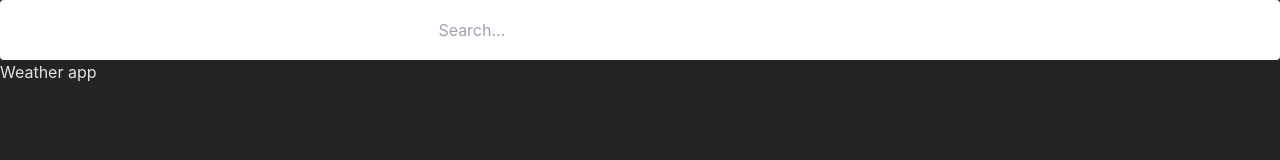
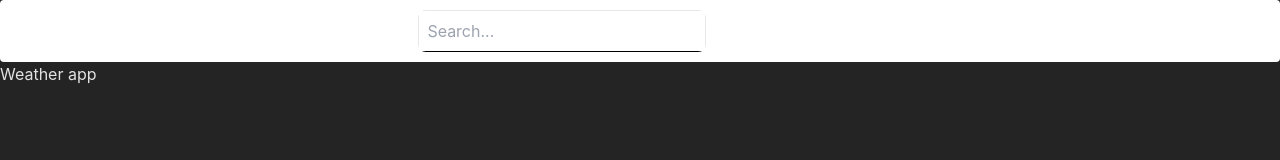
Before and after one commit to MuhammedSarajlic/Weather-App, a React (Vite) app in the folder weather-app/: page / in a window 1280 px wide. Shown: the top 160 px of the page. Built offline with nearby package versions, Linux system fonts and the light colour scheme; no server answers.

Commit message:
feat: Add search
-Add search query
-Display weather data for the searched city

```diff
--- a/weather-app/src/App.tsx
+++ b/weather-app/src/App.tsx
@@ -6,7 +6,7 @@ import { LocationData, CurrentData } from './interfaces';
 function App() {
   const [current, setCurrent] = useState<CurrentData | null>(null);
   const [location, setLocation] = useState<LocationData | null>(null);
-  const [searchQuery, setSearchQuery] = useState<string | undefined>();
+  const [searchQuery, setSearchQuery] = useState<string | undefined>('');
 
   const URL = `http://api.weatherapi.com/v1/current.json?key=${
     import.meta.env.VITE_API_KEY
--- a/weather-app/src/components/Navbar.tsx
+++ b/weather-app/src/components/Navbar.tsx
@@ -12,9 +12,11 @@ const Navbar = ({ setSearchQuery }: Props) => {
   const [lat, setLat] = useState<number | null>(null);
   const [lon, setLon] = useState<number | null>(null);
 
+  let coord = `${lat},${lon}`;
+
   const URL = `http://api.weatherapi.com/v1/current.json?key=${
     import.meta.env.VITE_API_KEY
-  }&q=${lat},${lon}&aqi=no`;
+  }&q=${coord}&aqi=no`;
 
   if ('geolocation' in navigator) {
     navigator.geolocation.getCurrentPosition((res) => {
@@ -37,11 +39,12 @@ const Navbar = ({ setSearchQuery }: Props) => {
           <span className='self-center text-2xl font-bold whitespace-nowrap dark:text-white'>
             Weather App
           </span>
-          <div>
+          <div className='relative rounded-lg overflow-hidden w-72 bg-white'>
             <input
               type='text'
+              onChange={(e) => setSearchQuery(e.target.value)}
               placeholder='Search...'
-              className='min-w-xl bg-white rounded-lg outline-none py-2 px-2 text-black'
+              className='w-full bg-white outline-none py-2 px-2 text-black border-[1px] border-b-black'
             />
           </div>
           <div className='flex items-center font-bold text-lg'>
```
